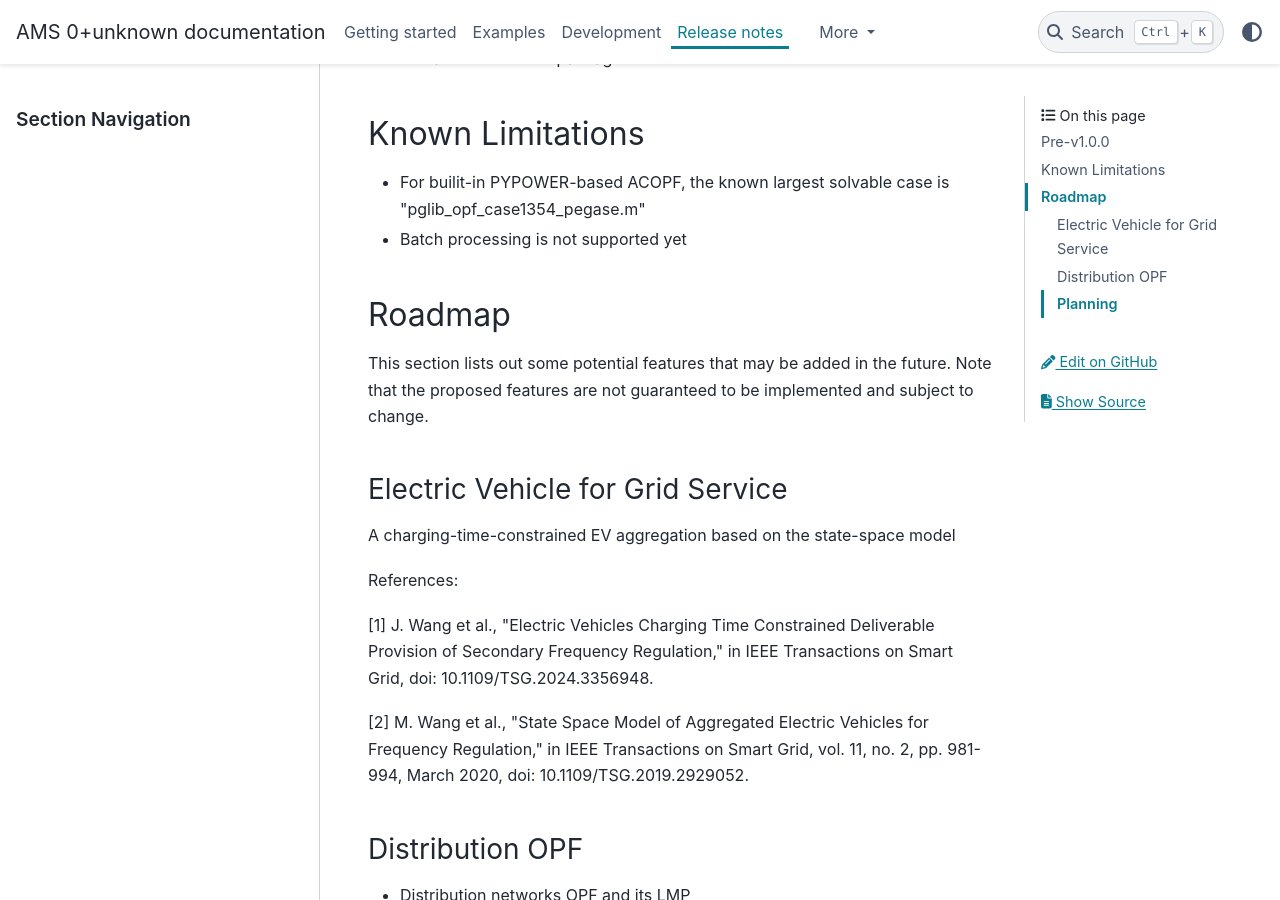
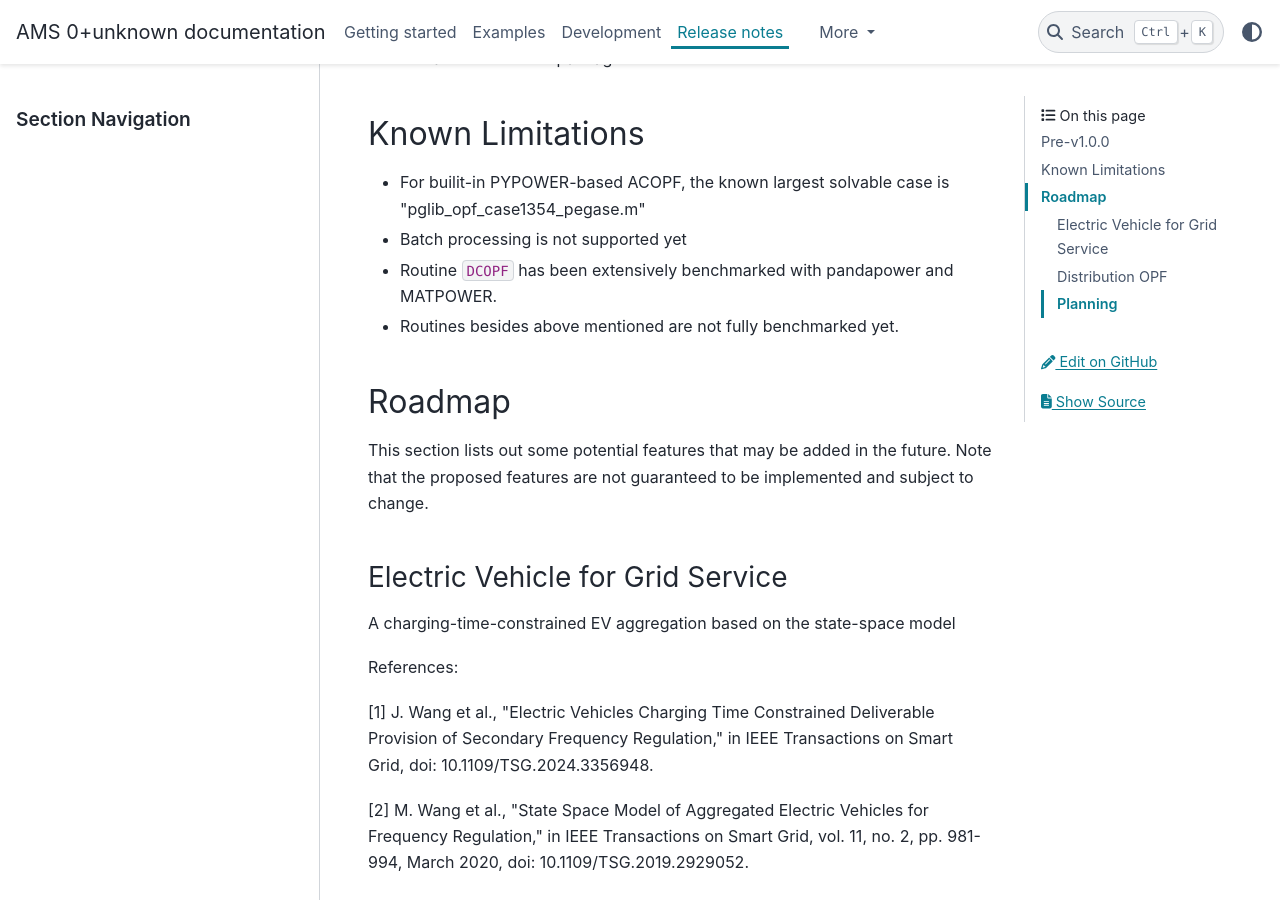
Before and after one commit to CURENT/ams, a Sphinx documentation site: the page built from docs/source/release-notes.rst, in a window 1280 px wide and 900 px high, scrolled down 8687 px. Built offline with Sphinx 7.4.7 and the PyData theme 0.15.4, drawn with Linux system fonts in a browser that asks for light colours; pages that are not in the unit, such as notebooks, are missing from menus.

Commit message:
Update known limitations

```diff
--- a/docs/source/release-notes.rst
+++ b/docs/source/release-notes.rst
@@ -326,6 +326,8 @@ Known Limitations
 
 - For builit-in PYPOWER-based ACOPF, the known largest solvable case is "pglib_opf_case1354_pegase.m"
 - Batch processing is not supported yet
+- Routine ``DCOPF`` has been extensively benchmarked with pandapower and MATPOWER.
+- Routines besides above mentioned are not fully benchmarked yet.
 
 Roadmap
 =======
```
